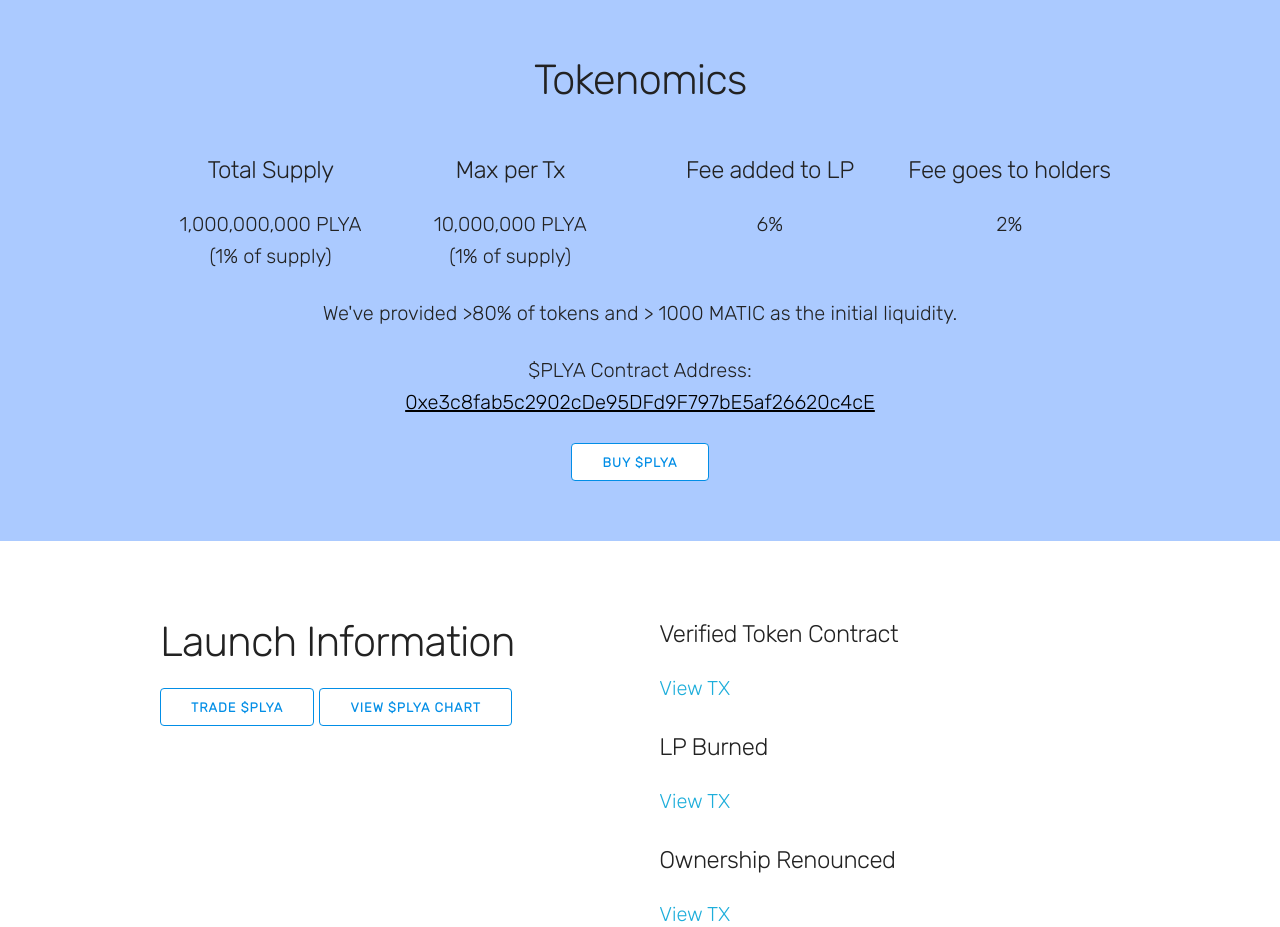
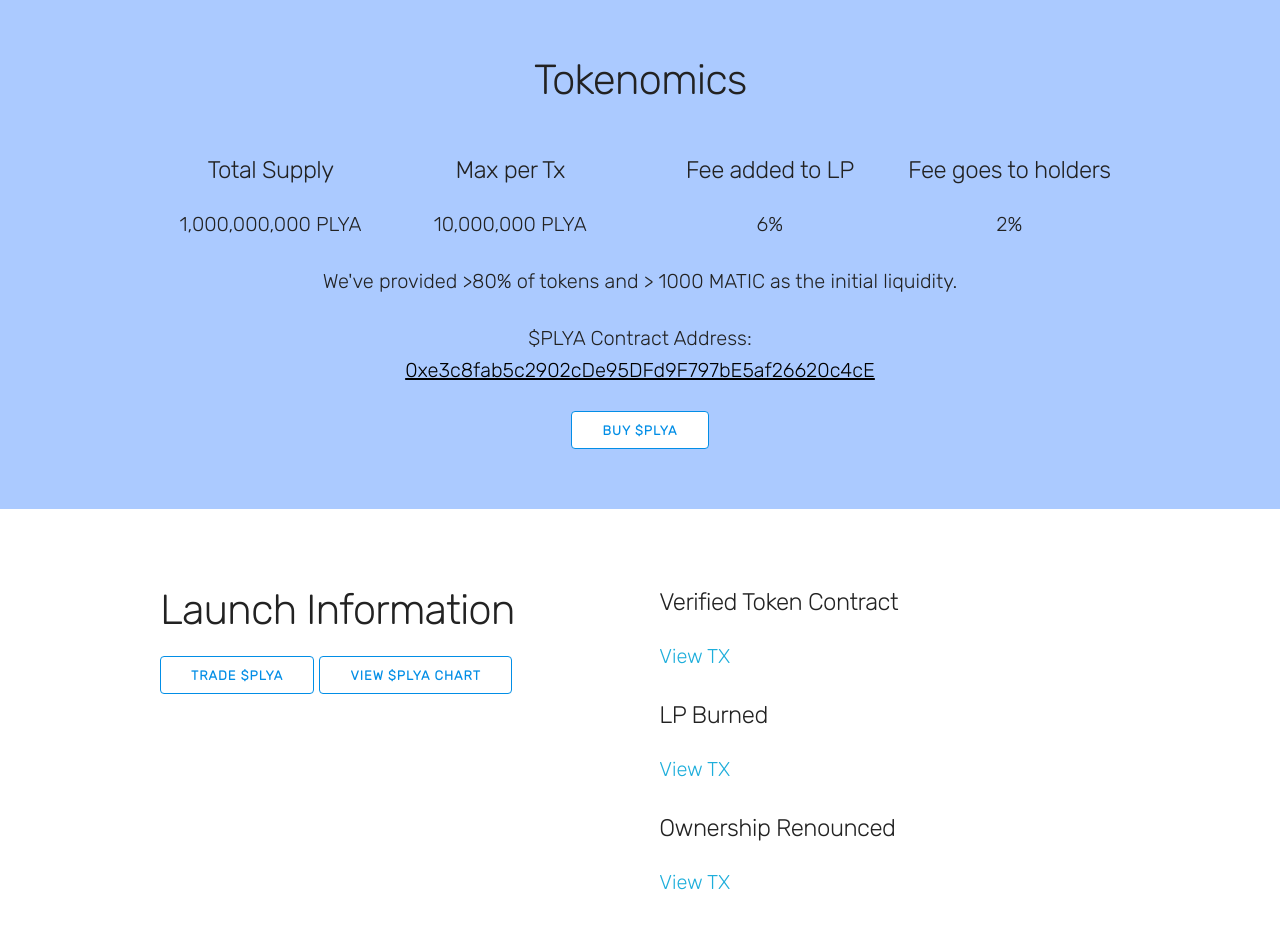
Before and after one commit to polyalphaxyz/landing-page, a plain HTML site: page index.html in a window 1280 px wide. Shown: the part 1000-1927 px from the top of the page. Drawn offline with Linux system fonts and the light colour scheme.

Commit message:
remove typo

```diff
--- a/index.html
+++ b/index.html
@@ -122,7 +122,6 @@
                 <p class="section-description">
                   <h5>Total Supply</h5>
                   1,000,000,000 PLYA<br/>
-                  (1% of supply)
                 </p>
               </div>
 
@@ -130,7 +129,6 @@
                 <p class="section-description">
                   <h5>Max per Tx</h5>
                   10,000,000 PLYA<br/>
-                  (1% of supply)
                 </p>
               </div>
 
```
